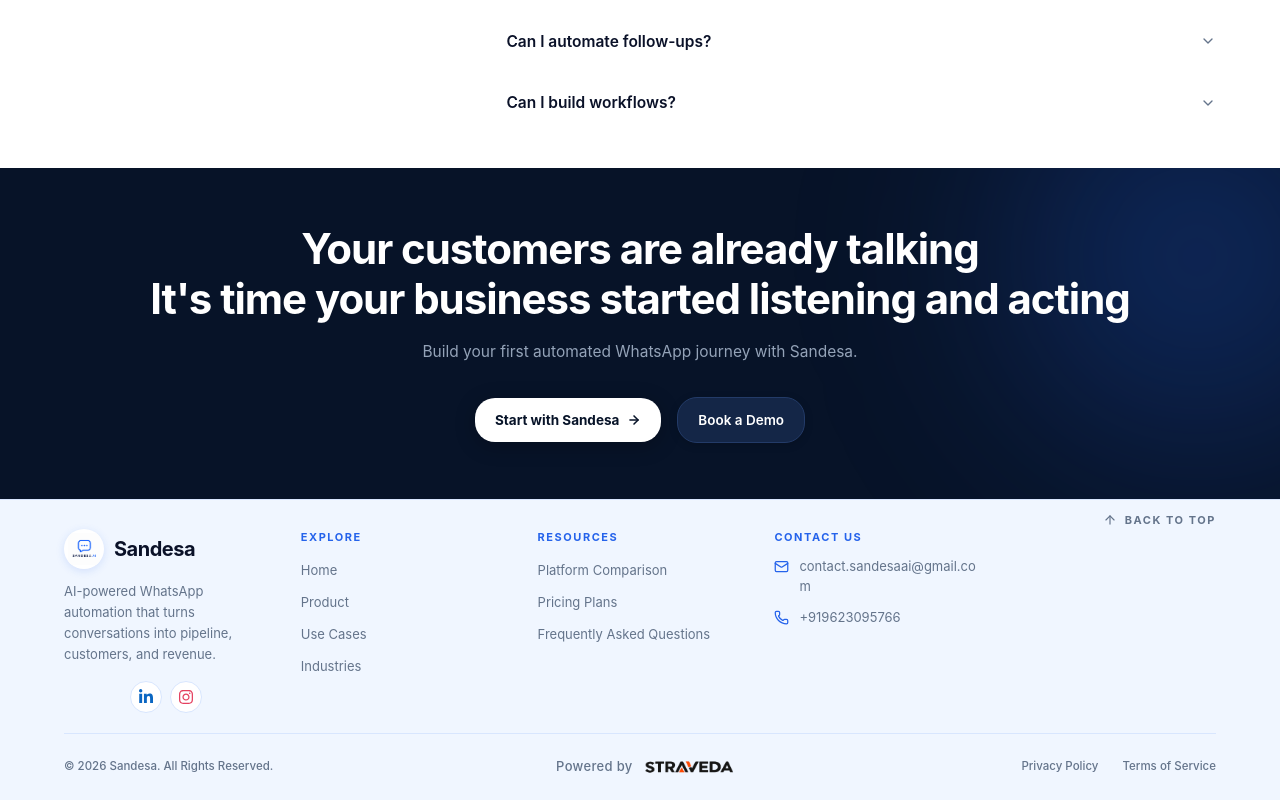
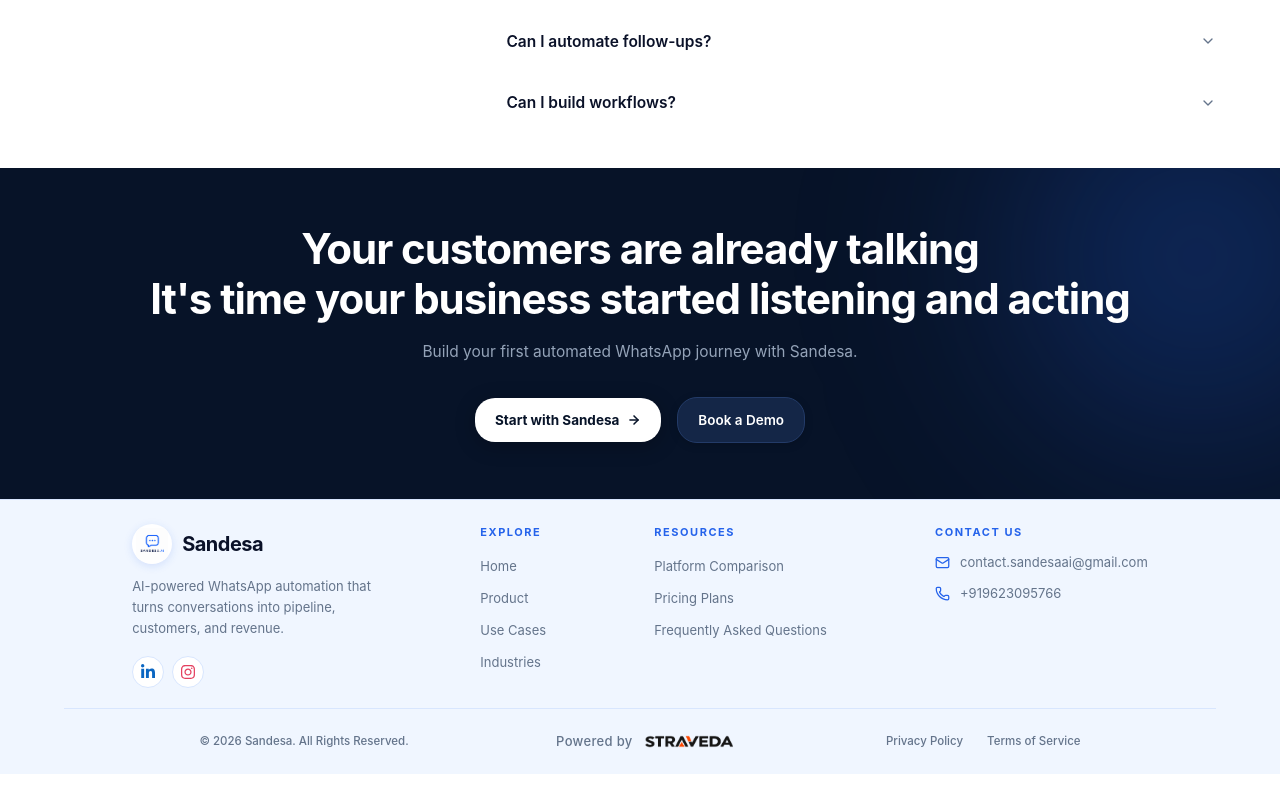
Before and after one commit to straveda15/whatsapp-website, a React (Vite) app: page / in a window 1280 px wide. Shown: the part 9952-10752 px from the top of the page. After the commit the page ends 10726 px from the top, so only its background shows below. Built offline with nearby package versions, Linux system fonts and the light colour scheme.

Commit message:
Fixed footer

```diff
--- a/src/App.jsx
+++ b/src/App.jsx
@@ -19,6 +19,7 @@ import Pricing from "./components/Pricing";
 import FAQ from "./components/FAQ";
 import FinalCTA from "./components/FinalCTA";
 import Footer from "./components/Footer";
+import BackToTop from "./components/BackToTop";
 
 import { FaWhatsapp } from "react-icons/fa";
 
@@ -55,6 +56,8 @@ function App() {
               <FinalCTA />
               <Footer />
 
+              <BackToTop />
+
               <a
                 href={getWhatsAppLink()}
                 target={isMobileDevice() ? "_self" : "_blank"}
--- /dev/null
+++ b/src/components/BackToTop.jsx
@@ -0,0 +1,43 @@
+import React, { useEffect, useState } from "react";
+
+import { ArrowUp } from "lucide-react";
+
+const SHOW_AFTER_PX = 400;
+
+const BackToTop = () => {
+  const [visible, setVisible] = useState(false);
+
+  useEffect(() => {
+    const onScroll = () => setVisible(window.scrollY > SHOW_AFTER_PX);
+
+    onScroll();
+    window.addEventListener("scroll", onScroll, { passive: true });
+
+    return () => window.removeEventListener("scroll", onScroll);
+  }, []);
+
+  const scrollToTop = () => {
+    window.scrollTo({
+      top: 0,
+      behavior: "smooth",
+    });
+  };
+
+  return (
+    <button
+      type="button"
+      onClick={scrollToTop}
+      aria-label="Back to top"
+      tabIndex={visible ? 0 : -1}
+      className={`fixed bottom-[76px] right-4 z-50 flex h-12 w-12 items-center justify-center rounded-full border border-[#d8e6fe] bg-white text-[#2563eb] shadow-[0_6px_20px_rgba(15,23,42,0.15)] transition-all duration-300 hover:scale-110 sm:bottom-[92px] sm:right-6 sm:h-14 sm:w-14 ${
+        visible
+          ? "translate-y-0 opacity-100"
+          : "pointer-events-none translate-y-3 opacity-0"
+      }`}
+    >
+      <ArrowUp size={22} strokeWidth={2.4} />
+    </button>
+  );
+};
+
+export default BackToTop;
--- a/src/components/Footer.jsx
+++ b/src/components/Footer.jsx
@@ -1,6 +1,6 @@
 import React from "react";
 
-import { ArrowUp, Mail, Phone } from "lucide-react";
+import { Mail, Phone } from "lucide-react";
 
 import { FaLinkedinIn, FaInstagram } from "react-icons/fa";
 
@@ -59,35 +59,13 @@ const Footer = () => {
     }
   };
 
-  /* =========================
-     Back To Top
-  ========================= */
-  const scrollToTop = () => {
-    window.scrollTo({
-      top: 0,
-      behavior: "smooth",
-    });
-  };
-
   return (
-    <footer className="relative w-full border-t border-[#d8e6fe] bg-[#f0f6ff] px-4 text-[#0a1128] sm:px-6 lg:px-8">
+    <footer className="relative w-full border-t border-[#d8e6fe] bg-[#f0f6ff] px-4 text-center text-[#0a1128] sm:px-6 lg:px-8">
       <div className="relative mx-auto w-full max-w-6xl">
-        {/* ── Back To Top ── */}
-        <div className="mt-3 flex justify-end">
-          <button
-            type="button"
-            onClick={scrollToTop}
-            className="inline-flex items-center gap-2 text-[10.5px] font-bold uppercase tracking-[0.14em] text-[#64748b] sm:text-[11px]"
-          >
-            <ArrowUp size={14} />
-            <span>Back to Top</span>
-          </button>
-        </div>
-
-        {/* ── Main Footer Grid ── */}
-        <div className="grid grid-cols-1 gap-5 border-b border-[#d8e6fe] pb-5 sm:grid-cols-2 sm:gap-6 lg:grid-cols-5 lg:gap-8">
+        {/* ── Main Footer Row: centered, evenly spaced columns ── */}
+        <div className="flex flex-col items-start gap-6 border-b border-[#d8e6fe] pb-5 pt-6 text-left sm:flex-row sm:flex-wrap sm:items-start sm:justify-evenly sm:*:px-4">
           {/* ── Column 1: Brand & Bio ── */}
-          <div className="lg:col-span-1">
+          <div className="flex flex-col items-start text-left">
             <button
               type="button"
               onClick={() => scrollToSection("hero")}
@@ -130,7 +108,7 @@ const Footer = () => {
 
           {/* ── Columns: Links Sections ── */}
           {Object.entries(footerLinks).map(([category, links]) => (
-            <div key={category}>
+            <div key={category} className="flex flex-col items-start">
               <h4 className="mb-3 text-[10.5px] font-bold uppercase tracking-[0.14em] text-[#2563eb] sm:text-[11px]">
                 {category}
               </h4>
@@ -152,7 +130,7 @@ const Footer = () => {
           ))}
 
           {/* ── Column 5: Contact Us ── */}
-          <div id="contact-us">
+          <div id="contact-us" className="flex flex-col items-start">
             <h4 className="mb-3 text-[10.5px] font-bold uppercase tracking-[0.14em] text-[#2563eb] sm:text-[11px]">
               Contact Us
             </h4>
@@ -163,11 +141,11 @@ const Footer = () => {
                 href="https://mail.google.com/mail/?view=cm&fs=1&to=contact.sandesaai@gmail.com"
                 target="_blank"
                 rel="noopener noreferrer"
-                className="flex items-start gap-2.5 text-[13px] text-[#64748b] transition-colors hover:text-[#0a1128]"
+                className="flex items-center justify-start gap-2.5 text-[13px] text-[#64748b] transition-colors hover:text-[#0a1128]"
               >
                 <Mail
                   size={15}
-                  className="mt-0.5 shrink-0 text-[#2563eb]"
+                  className="shrink-0 text-[#2563eb]"
                 />
 
                 <span className="break-all">
@@ -178,11 +156,11 @@ const Footer = () => {
               {/* ── Phone ── */}
               <a
                 href="tel:+919623095766"
-                className="flex items-start gap-2.5 text-[13px] text-[#64748b] transition-colors hover:text-[#0a1128]"
+                className="flex items-center justify-start gap-2.5 text-[13px] text-[#64748b] transition-colors hover:text-[#0a1128]"
               >
                 <Phone
                   size={15}
-                  className="mt-0.5 shrink-0 text-[#2563eb]"
+                  className="shrink-0 text-[#2563eb]"
                 />
 
                 <span>+919623095766</span>
@@ -192,15 +170,15 @@ const Footer = () => {
         </div>
 
         {/* ── Bottom Row: Copyright & Legal Links ── */}
-        <div className="flex flex-col gap-3 py-4 text-[11px] font-medium text-[#64748b] sm:flex-row sm:items-center sm:justify-between sm:text-[11.5px]">
+        <div className="flex flex-col items-center gap-3 py-4 text-[11px] font-medium text-[#64748b] sm:flex-row sm:flex-wrap sm:justify-evenly sm:text-[11.5px]">
           <p>© {new Date().getFullYear()} Sandesa. All Rights Reserved.</p>
 
           <a
-  href="https://stravedatech.com/"
-  target="_blank"
-  rel="noopener noreferrer"
-  className="mt-4 flex items-center justify-center gap-1.5 whitespace-nowrap sm:mt-0"
->
+            href="https://stravedatech.com/"
+            target="_blank"
+            rel="noopener noreferrer"
+            className="flex items-center justify-center gap-1.5 whitespace-nowrap"
+          >
             <span className="text-[12px] font-medium tracking-wide text-[#64748b] sm:text-[13px]">
               Powered by
             </span>
```
